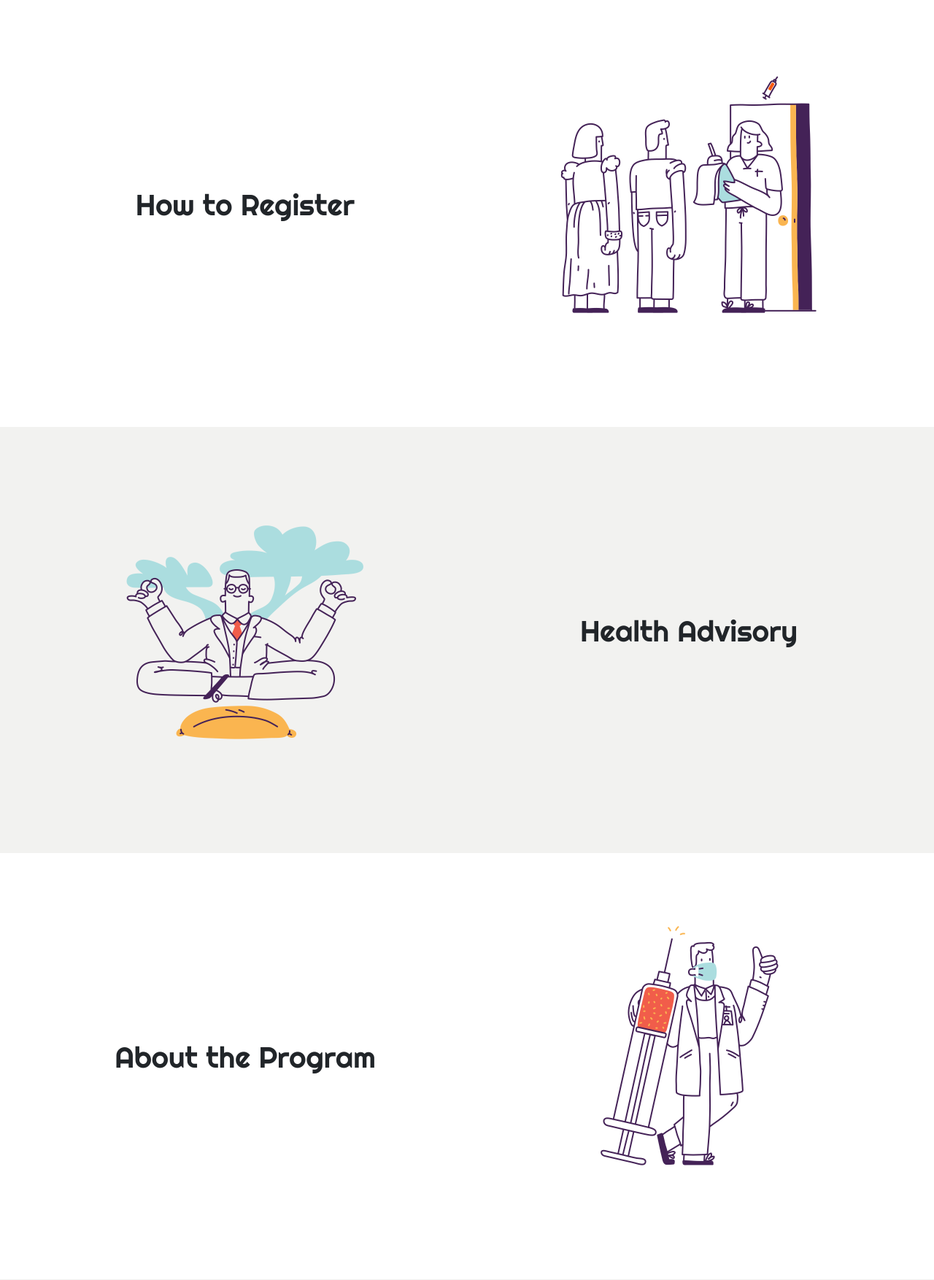
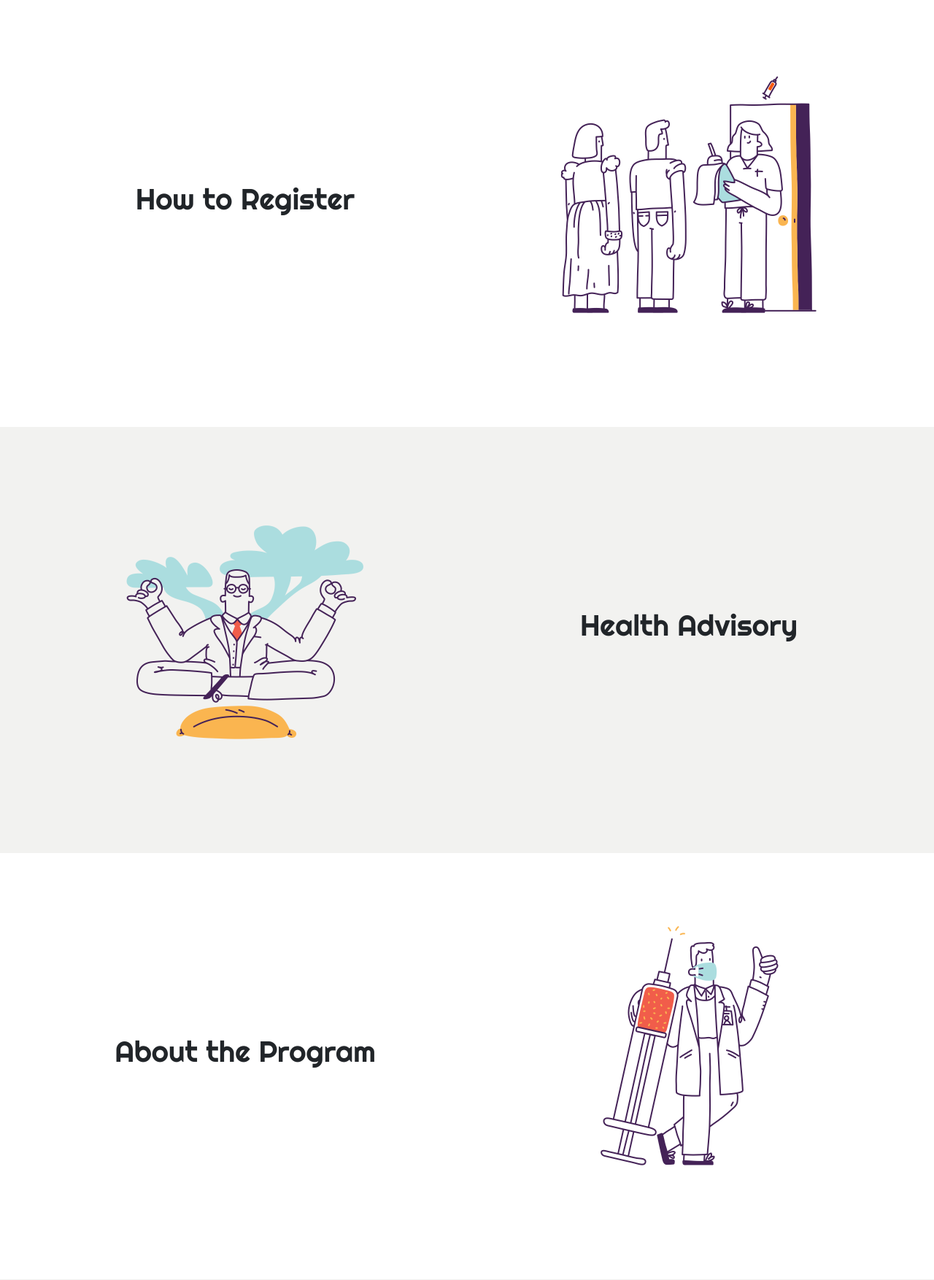
Before and after one commit to thoriqulhaq/Vaccinesia-IndoVaccinationRegistration, a PHP site: page / in a window 1280 px wide; the page is wider, and only the part inside the window is pictured. Shown: the part 1046-2800 px from the top of that part at 73% size. Run offline with PHP 8.4, Linux system fonts and the light colour scheme; some libraries are stand-ins or nearby versions.

Commit message:
display setting update

```diff
--- a/styles.css
+++ b/styles.css
@@ -150,7 +150,7 @@ a {
     justify-content: center;
     align-items: center;
     width: 100%;
-    margin-top: 5em;
+    margin-top: 4em;
 }
 
 .hero-picture {
```
